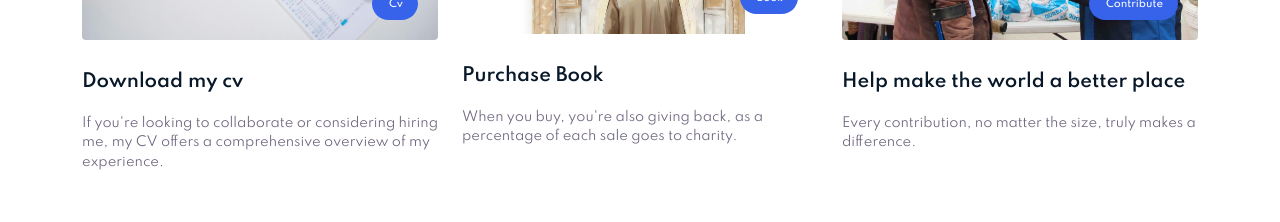
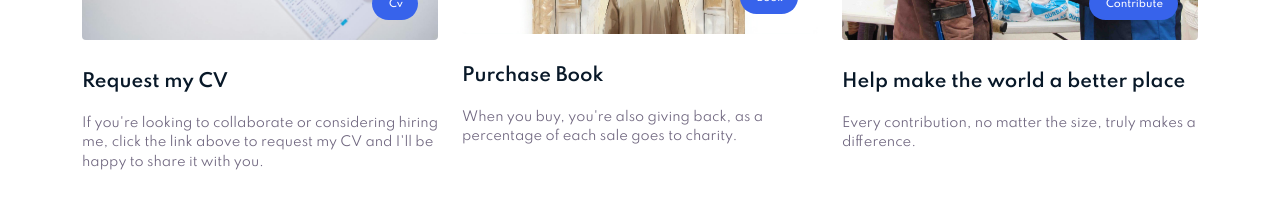
Before and after one commit to Smailya/IsmailCisse, a plain HTML site: page index.html in a window 1280 px wide. Shown: the part 3723-3945 px from the top of the page. Drawn offline with nearby package versions, Linux system fonts and the light colour scheme.

Commit message:
Update index.html

```diff
--- a/index.html
+++ b/index.html
@@ -598,9 +598,19 @@
                         </div>
                     </div>
                     <div class="content-body">
-                      <h4 class="title"><a href="assets/files/CV Ismail Cisse_.docx">Download my cv</a></h4>
-                        <p>If you're looking to collaborate or considering hiring me, my CV offers a comprehensive overview of my experience.</p>
-                    </div>
+  <h4 class="title">
+    <a
+      href="mailto:ismaelcisse05@gmail.com?subject=Request%20for%20CV&body=Hi%20Ismail%2C%0A%0AI%20came%20across%20your%20profile%20and%20am%20interested%20in%20your%20services.%20Could%20you%20please%20share%20your%20CV%20with%20me%3F%0A%0AThank%20you!"
+      target="_blank"
+    >
+      Request my CV
+    </a>
+  </h4>
+  <p>
+    If you're looking to collaborate or considering hiring me, click the link above to request my CV and I'll be happy to share it with you.
+  </p>
+</div>
+
                 </div>
                 <!-- End Single News -->
             </div>
```
